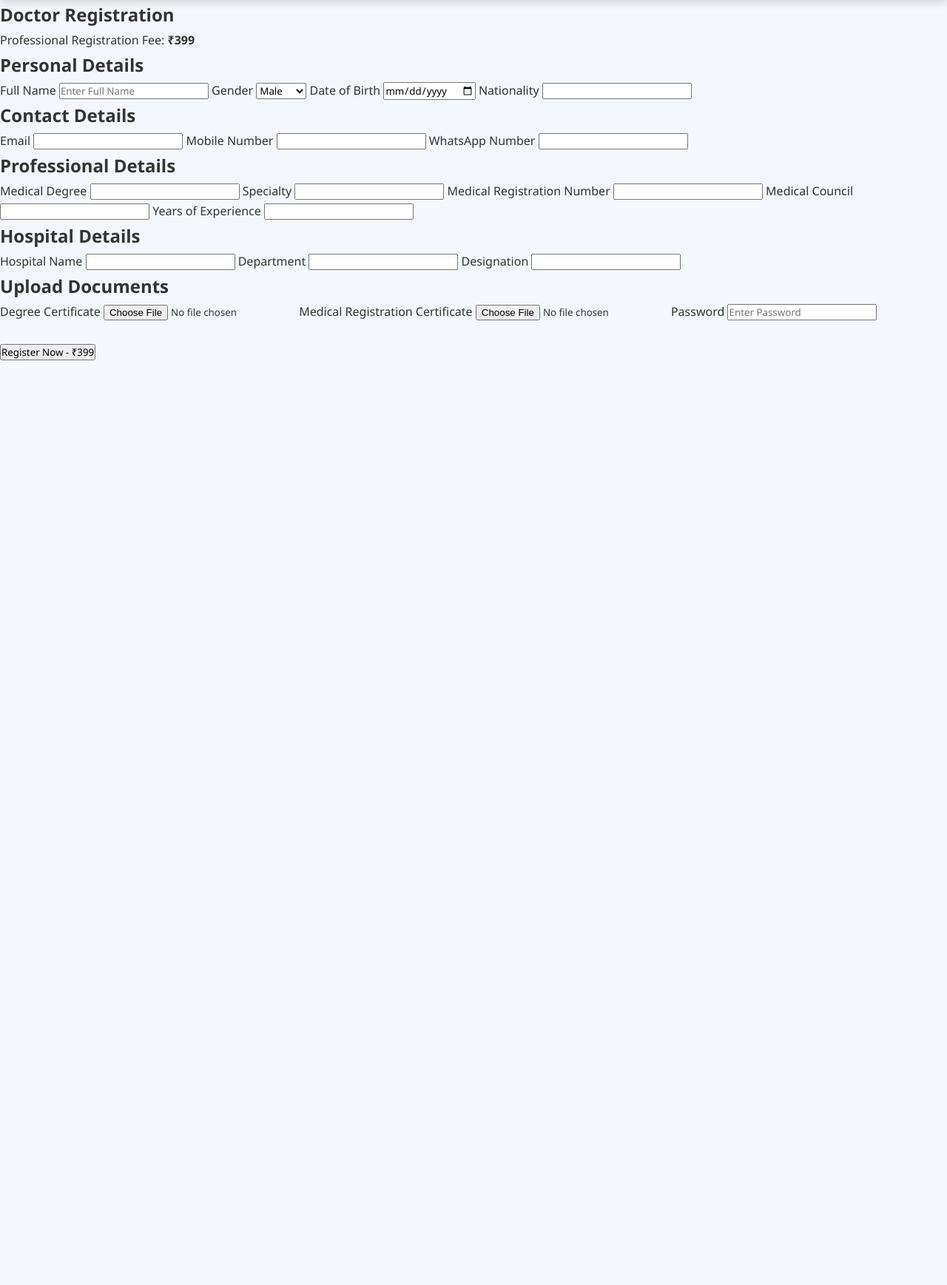
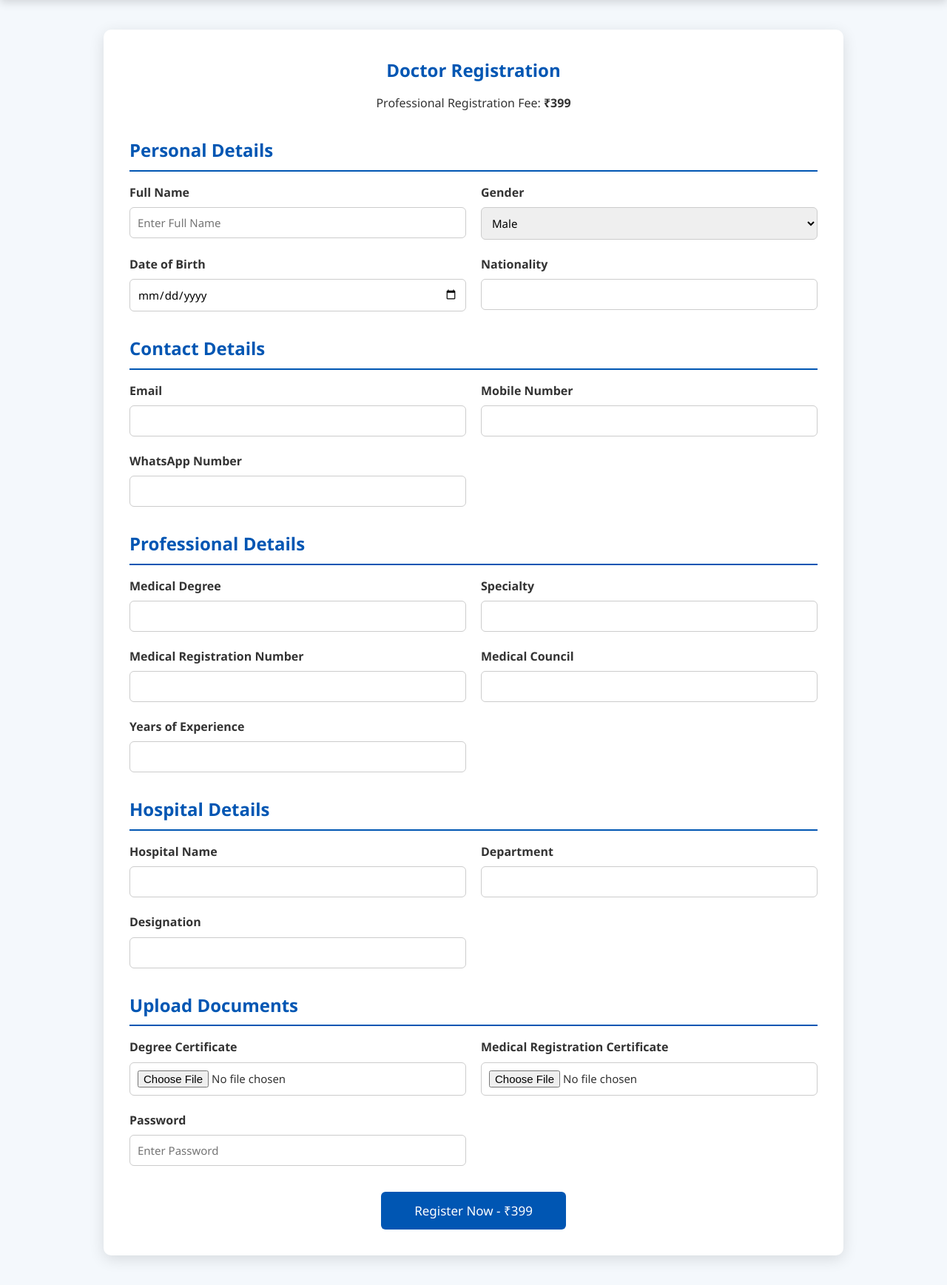
Before and after one commit to drkairosglobalconnect/dr-kairos-globalconnect, a Flask app: page /doctor in a window 1280 px wide. Shown: the part 65-1802 px from the top of the page at 74% size. Before the commit the page ends 552 px from the top, so only its background shows below. Run offline with Flask 3, Linux system fonts and the light colour scheme.

Commit message:
Updated Dr Kairos GlobalConnect website

```diff
--- a/static/style.css
+++ b/static/style.css
@@ -724,71 +724,84 @@ footer p{
     max-width:350px;
 }
 }
-/* Doctor Registration Form */
+/* Doctor Registration */
 
-.registration-container {
-    width: 60%;
-    margin: 50px auto;
-    background: white;
-    padding: 40px;
-    border-radius: 10px;
-    box-shadow: 0 0 15px rgba(0,0,0,0.1);
+.doctor-form-container{
+    max-width:1000px;
+    margin:40px auto;
+    background:#fff;
+    padding:35px;
+    border-radius:10px;
+    box-shadow:0 5px 20px rgba(0,0,0,0.12);
 }
 
-.registration-container h2 {
-    text-align: center;
-    color: #0056b3;
-    margin-bottom: 30px;
+.doctor-form-container h1{
+    text-align:center;
+    color:#0056b3;
+    margin-bottom:10px;
 }
 
-.registration-form {
-    display: flex;
-    flex-direction: column;
+.fee{
+    text-align:center;
+    margin-bottom:25px;
 }
 
-.registration-form label {
-    font-weight: bold;
-    margin-top: 15px;
-    margin-bottom: 5px;
+.doctor-form-container h2{
+    color:#0056b3;
+    margin:30px 0 15px;
+    border-bottom:2px solid #0056b3;
+    padding-bottom:6px;
 }
 
-.registration-form input,
-.registration-form select {
-    width: 100%;
-    padding: 12px;
-    border: 1px solid #ccc;
-    border-radius: 5px;
-    font-size: 15px;
+.form-row{
+    display:grid;
+    grid-template-columns:repeat(2,1fr);
+    gap:20px;
 }
 
-.registration-form input:focus,
-.registration-form select:focus {
-    outline: none;
-    border-color: #0056b3;
+.form-group{
+    display:flex;
+    flex-direction:column;
 }
 
-.registration-form button {
-    margin-top: 25px;
-    padding: 12px;
-    background: #0056b3;
-    color: white;
-    border: none;
-    border-radius: 5px;
-    font-size: 16px;
-    cursor: pointer;
+.form-group label{
+    font-weight:bold;
+    margin-bottom:6px;
 }
 
-.registration-form button:hover {
-    background: #003d82;
+.form-group input,
+.form-group select{
+    width:100%;
+    padding:10px;
+    border:1px solid #ccc;
+    border-radius:6px;
+    font-size:15px;
 }
 
+.submit-btn{
+    display:block;
+    width:250px;
+    margin:35px auto 0;
+    padding:14px;
+    background:#0056b3;
+    color:#fff;
+    border:none;
+    border-radius:6px;
+    font-size:17px;
+    cursor:pointer;
+}
 
-/* Mobile View */
+.submit-btn:hover{
+    background:#003f8a;
+}
+
 @media(max-width:768px){
-
-    .registration-container{
-        width:90%;
-        padding:25px;
+    .form-row{
+        grid-template-columns:1fr;
     }
 
+    .doctor-form-container{
+        margin:20px;
+        padding:20px;
+    }
 }
--- a/templates/doctor.html
+++ b/templates/doctor.html
@@ -34,126 +34,142 @@ href="{{ url_for('static', filename='style.css') }}">
 
 </nav>
 
-<section class="form-section">
+<section class="doctor-form-container">
 
     <h1>Doctor Registration</h1>
 
-<p>Professional Registration Fee: <b>₹399</b></p>
+    <p class="fee">Professional Registration Fee: <b>₹399</b></p>
 
     <form method="POST" enctype="multipart/form-data">
 
         <h2>Personal Details</h2>
 
+        <div class="form-row">
+
+            <div class="form-group">
                 <label>Full Name</label>
+                <input type="text" name="full_name" placeholder="Enter Full Name" required>
+            </div>
 
-<input type="text" name="full_name" placeholder="Enter Full Name" required>
+            <div class="form-group">
+                <label>Gender</label>
+                <select name="gender">
+                    <option>Male</option>
+                    <option>Female</option>
+                    <option>Other</option>
+                </select>
+            </div>
 
-<label>Gender</label>
+            <div class="form-group">
+                <label>Date of Birth</label>
+                <input type="date" name="dob">
+            </div>
 
-<select name="gender">
+            <div class="form-group">
+                <label>Nationality</label>
+                <input type="text" name="nationality">
+            </div>
 
-<option>Male</option>
-
-<option>Female</option>
-
-<option>Other</option>
-
-</select>
-
-<label>Date of Birth</label>
-
-<input type="date" name="dob">
-
-<label>Nationality</label>
-
-<input type="text" name="nationality">
+        </div>
 
         <h2>Contact Details</h2>
 
+        <div class="form-row">
+
+            <div class="form-group">
                 <label>Email</label>
+                <input type="email" name="email" required>
+            </div>
 
-<input type="email" name="email" required>
+            <div class="form-group">
+                <label>Mobile Number</label>
+                <input type="tel" name="mobile" required>
+            </div>
 
-<label>Mobile Number</label>
+            <div class="form-group">
+                <label>WhatsApp Number</label>
+                <input type="tel" name="whatsapp" required>
+            </div>
 
-<input type="tel" name="mobile" required>
-
-<label>WhatsApp Number</label>
-
-<input type="tel" name="whatsapp" required>
+        </div>
 
         <h2>Professional Details</h2>
 
+        <div class="form-row">
+
+            <div class="form-group">
                 <label>Medical Degree</label>
+                <input type="text" name="degree_name">
+            </div>
 
-<input type="text" name="degree_name">
+            <div class="form-group">
+                <label>Specialty</label>
+                <input type="text" name="specialty" required>
+            </div>
 
-<label>Specialty</label>
+            <div class="form-group">
+                <label>Medical Registration Number</label>
+                <input type="text" name="registration_number">
+            </div>
 
-<input type="text" name="specialty" required>
+            <div class="form-group">
+                <label>Medical Council</label>
+                <input type="text" name="medical_council">
+            </div>
 
-<label>Medical Registration Number</label>
+            <div class="form-group">
+                <label>Years of Experience</label>
+                <input type="number" name="experience" required>
+            </div>
 
-<input type="text" name="registration_number">
-
-<label>Medical Council</label>
-
-<input type="text" name="medical_council">
-
-<label>Years of Experience</label>
-
-<input type="number" name="experience" required>
+        </div>
 
         <h2>Hospital Details</h2>
 
+        <div class="form-row">
+
+            <div class="form-group">
                 <label>Hospital Name</label>
+                <input type="text" name="hospital" required>
+            </div>
 
-<input type="text" name="hospital" required>
+            <div class="form-group">
+                <label>Department</label>
+                <input type="text" name="department">
+            </div>
 
-<label>Department</label>
+            <div class="form-group">
+                <label>Designation</label>
+                <input type="text" name="designation">
+            </div>
 
-<input type="text" name="department">
-
-<label>Designation</label>
-
-<input type="text" name="designation">
+        </div>
 
         <h2>Upload Documents</h2>
 
+        <div class="form-row">
+
+            <div class="form-group">
                 <label>Degree Certificate</label>
+                <input type="file" name="degree" required>
+            </div>
 
-<input
-type="file"
-name="degree"
-required>
+            <div class="form-group">
+                <label>Medical Registration Certificate</label>
+                <input type="file" name="registration_certificate" required>
+            </div>
 
-<label>Medical Registration Certificate</label>
+            <div class="form-group">
+                <label>Password</label>
+                <input type="password" name="password" placeholder="Enter Password" required>
+            </div>
 
-<input
-type="file"
-name="registration_certificate"
-required>
+        </div>
 
-<label>Password</label>
-
-<input
-    type="password"
-    name="password"
-    placeholder="Enter Password"
-    required>
-
-<br><br>
-
-<button type="submit">
-
+        <button class="submit-btn" type="submit">
             Register Now - ₹399
-
         </button>
 
     </form>
 
 </section>
-
-</body>
-
-</html>
```
Lines whose indentation alone changed are shown as unchanged.
